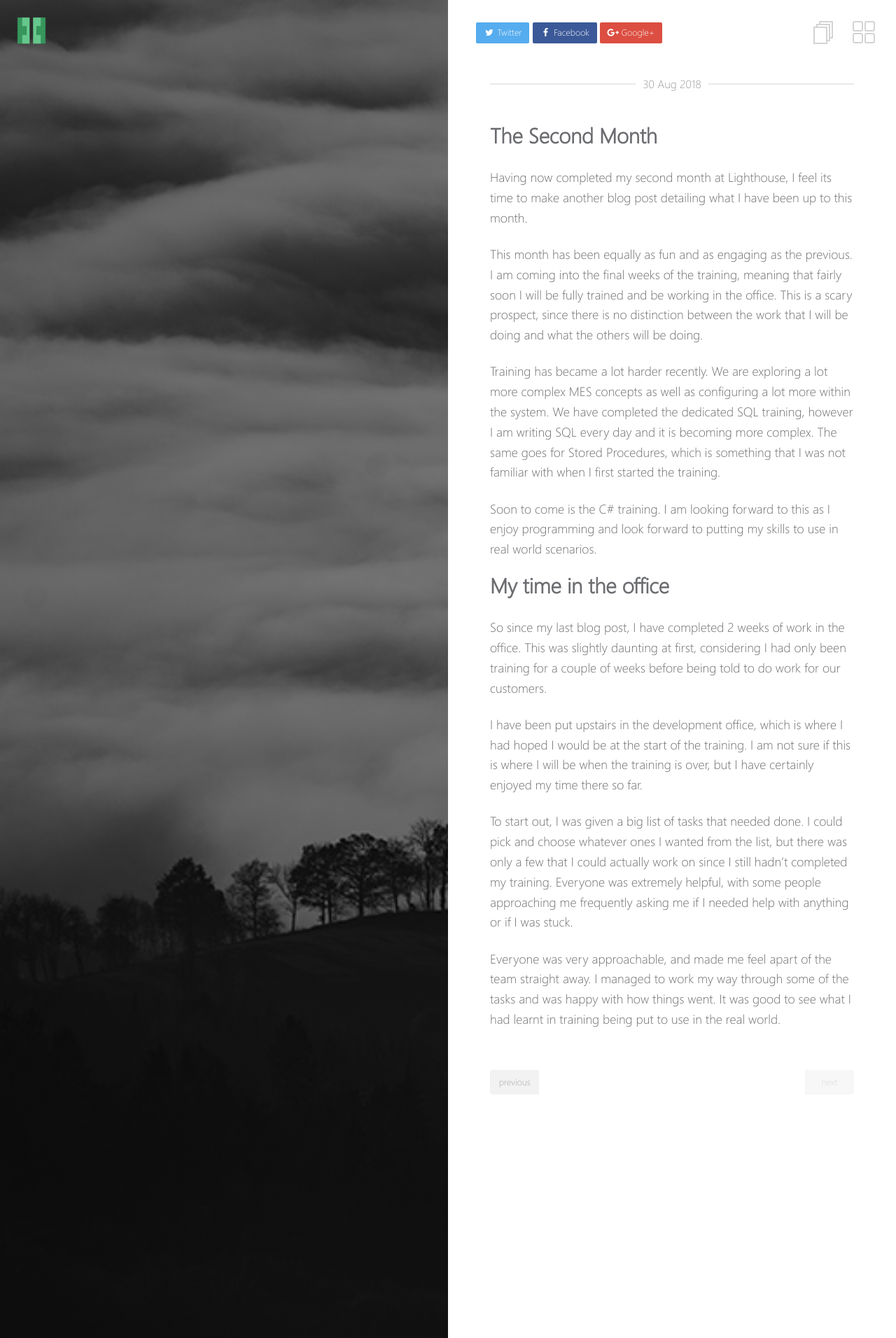
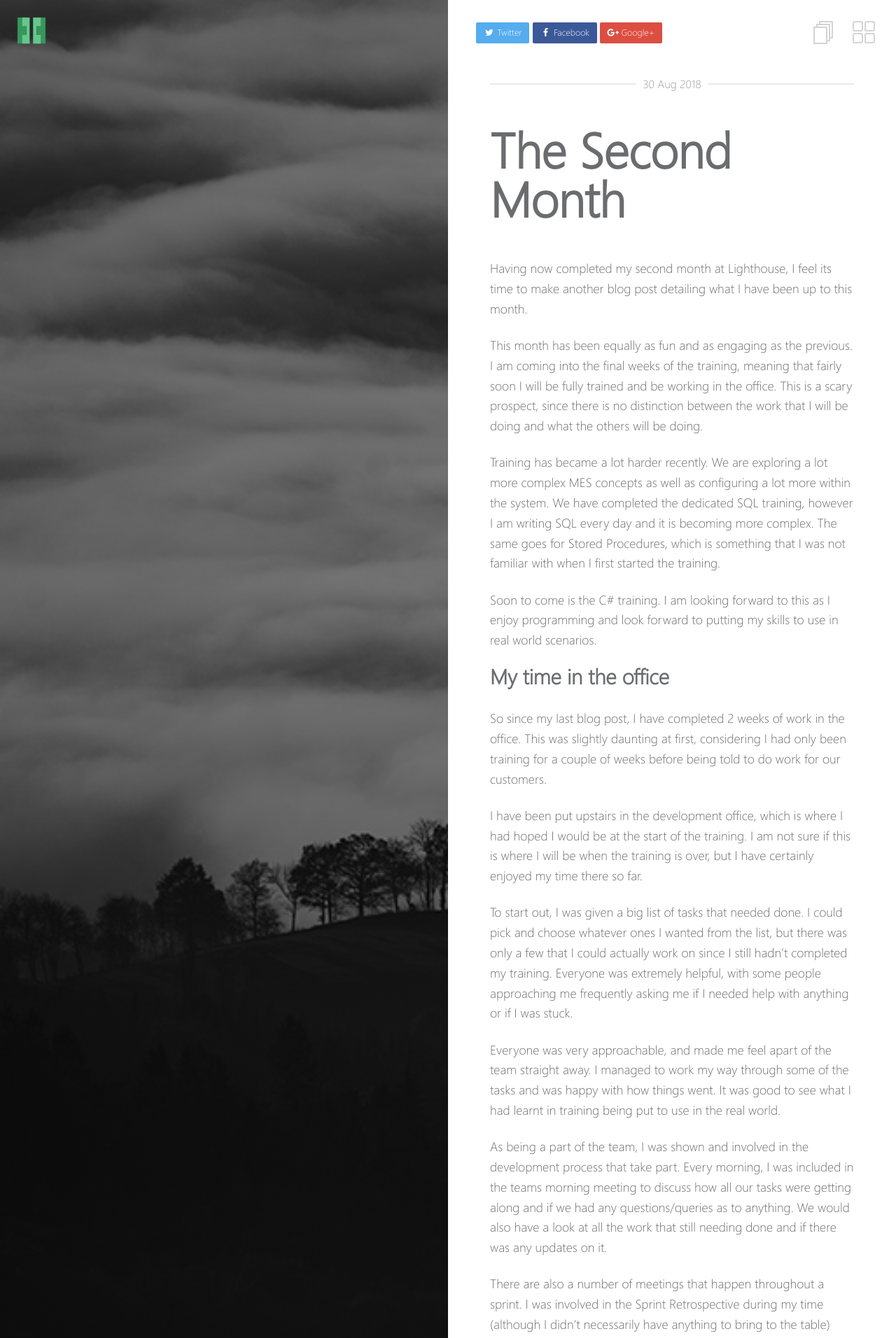
Before and after one commit to rossmuego/rossmuego.com, a Jekyll site: the page built from _posts/2018-08-30-weblog-august.md, in a window 1280 px wide. Shown: the top 1912 px of the page at 70% size. Built offline with Jekyll 4.4.1, drawn with Linux system fonts in a browser that asks for light colours; some of the changed text lies outside the part shown.

Commit message:
updated posts

```diff
--- a/_posts/2018-08-30-weblog-august.md
+++ b/_posts/2018-08-30-weblog-august.md
@@ -9,7 +9,7 @@ tag:
   - placement
 ---
 
-## The Second Month
+# The Second Month
 
 Having now completed my second month at Lighthouse, I feel its time to make another blog post detailing what I have been up to this month.
 
@@ -28,3 +28,15 @@ I have been put upstairs in the development office, which is where I had hoped I
 To start out, I was given a big list of tasks that needed done. I could pick and choose whatever ones I wanted from the list, but there was only a few that I could actually work on since I still hadn't completed my training. Everyone was extremely helpful, with some people approaching me frequently asking me if I needed help with anything or if I was stuck.
 
 Everyone was very approachable, and made me feel apart of the team straight away. I managed to work my way through some of the tasks and was happy with how things went. It was good to see what I had learnt in training being put to use in the real world.
+
+As being a part of the team, I was shown and involved in the development process that take part. Every morning, I was included in the teams morning meeting to discuss how all our tasks were getting along and if we had any questions/queries as to anything. We would also have a look at all the work that still needing done and if there was any updates on it.
+
+There are also a number of meetings that happen throughout a sprint. I was involved in the _Sprint Retrospective_ during my time (although I didn't necessarily have anything to bring to the table) which involved going over the last sprint, giving feedback and opinions on how it went and if anything could be improved. This sprint went well, so there was no real concerns or big points made. Other meetings include the _Sprint Review_, in which the work done in the last sprint is shown off to everyone, and _Sprint Planning_, which is where we decide what work is to be included in the new sprint, as well as sizing it up to make sure we don't take in more work than we have the capacity for.
+
+## Performance so far
+
+I have had a meeting with the training leader this month to catch up on how I am getting along. He seems impressed with my work so far, which is reassuring and giving me a boost of confidence going into the last few weeks.
+
+## To Come
+
+With only a couple more weeks of training to go, I am becoming a lot more confident in what I am doing at work, as well as having the confidence boost after being out in the office for a few weeks.
```
Also changed, not shown: _posts/2018-07-29-weblog-july.md (+1 -1 lines).
